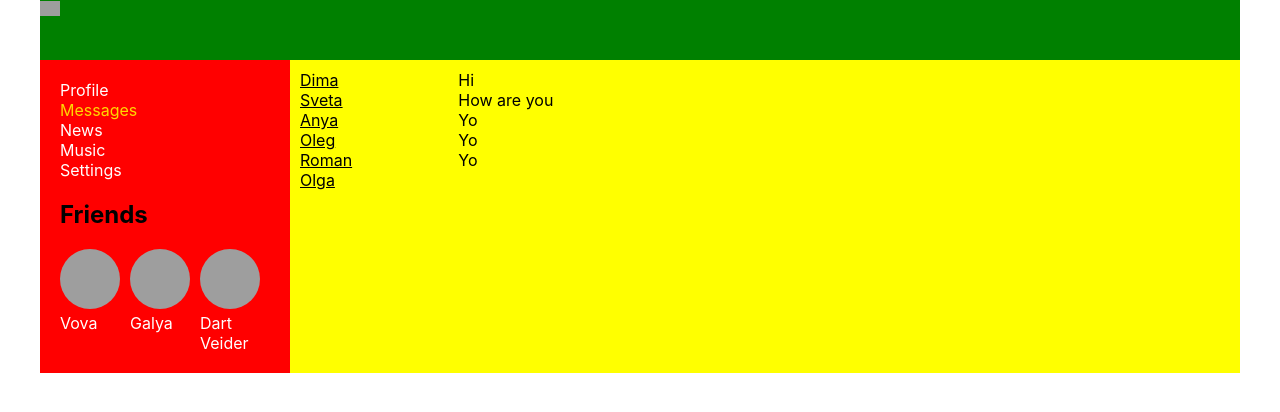
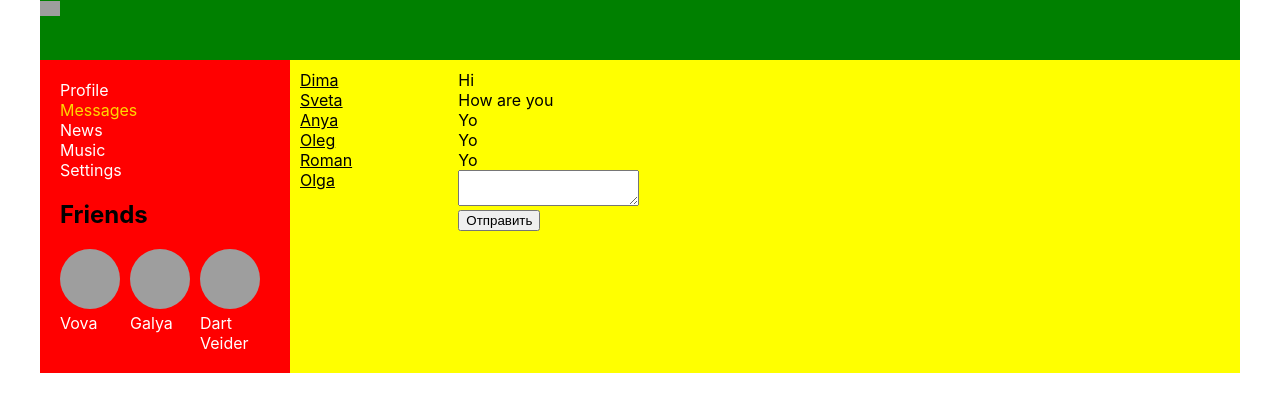
Before and after one commit to akr6363/React, a React (Create React App) app: page /dialogs in a window 1280 px wide. Shown: the top 412 px of the page. Built offline with nearby package versions, Linux system fonts and the light colour scheme; grey boxes are pictures that could not be loaded.

Commit message:
oncklik ref

```diff
--- a/src/components/Dialogs/Dialogs.jsx
+++ b/src/components/Dialogs/Dialogs.jsx
@@ -1,5 +1,5 @@
+import React from 'react';
 import classes from './Dialogs.module.css';
-import {NavLink} from "react-router-dom";
 import DialogItem from "./DialogItem/DialogItem";
 import Message from "./Message/Message";
 
@@ -12,6 +12,13 @@
     let messagesElements = props.state.messages
         .map(m => <Message message={m.message} id={m.id}/>);
 
+    let newMessageElement = React.createRef()
+
+    let addMessage = () => {
+        let message = newMessageElement.current.value
+        alert(message)
+    }
+
     return (
         <div className={classes.dialogs}>
             <div className={classes.dialogsItems}>
@@ -19,7 +26,10 @@
             </div>
             <div className={classes.messages}>
                 {messagesElements}
+                <textarea ref={newMessageElement}></textarea>
+                <button className={classes.sendBtn} onClick={addMessage}>Отправить</button>
             </div>
+
         </div>
     );
 }
--- a/src/components/Dialogs/Dialogs.module.css
+++ b/src/components/Dialogs/Dialogs.module.css
@@ -18,3 +18,7 @@
 .messages {
 padding: 10px;
 }
+
+.sendBtn {
+    display: block;
+}
--- a/src/components/Profile/MyPosts/MyPosts.jsx
+++ b/src/components/Profile/MyPosts/MyPosts.jsx
@@ -1,20 +1,28 @@
 import classes from './MyPosts.module.css';
 import Post from './Post/Post';
+import React from 'react';
 
 const MyPosts = (props) => {
 
     let postsElements = props.posts
-        .map(p => <Post message ={p.message} likesСount={p.likeCount}/>)
+        .map(p => <Post message={p.message} likesСount={p.likeCount}/>)
+
+    let NewPostElement = React.createRef()
+
+    let addPost = () => {
+        let text = NewPostElement.current.value
+        alert(text)
+    }
 
     return (
         <div className={classes.postsBlock}>
             <h3>My posts</h3>
             <div>
                 <div>
-                    <textarea></textarea>
+                    <textarea ref={NewPostElement}></textarea>
                 </div>
                 <div>
-                    <button>add post</button>
+                    <button onClick={addPost}>add post</button>
                 </div>
             </div>
             <div className={classes.posts}>
```
